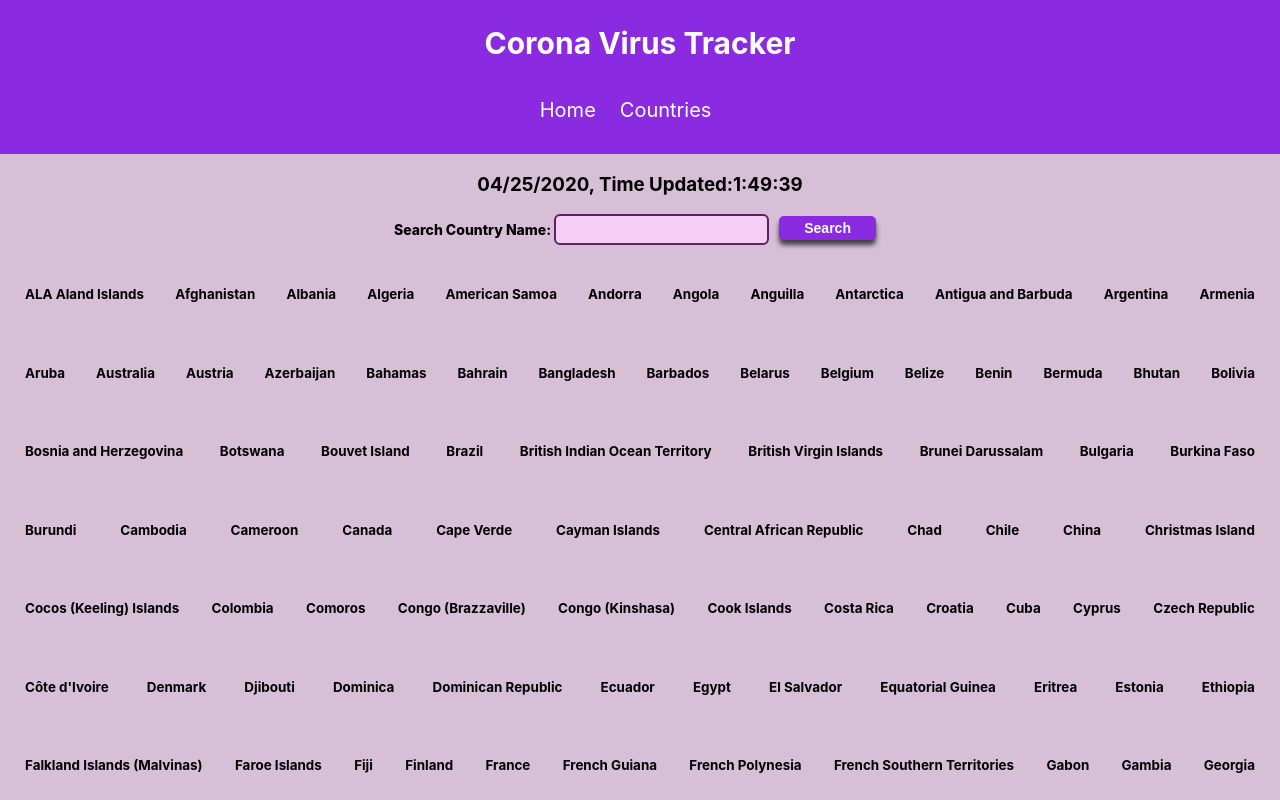
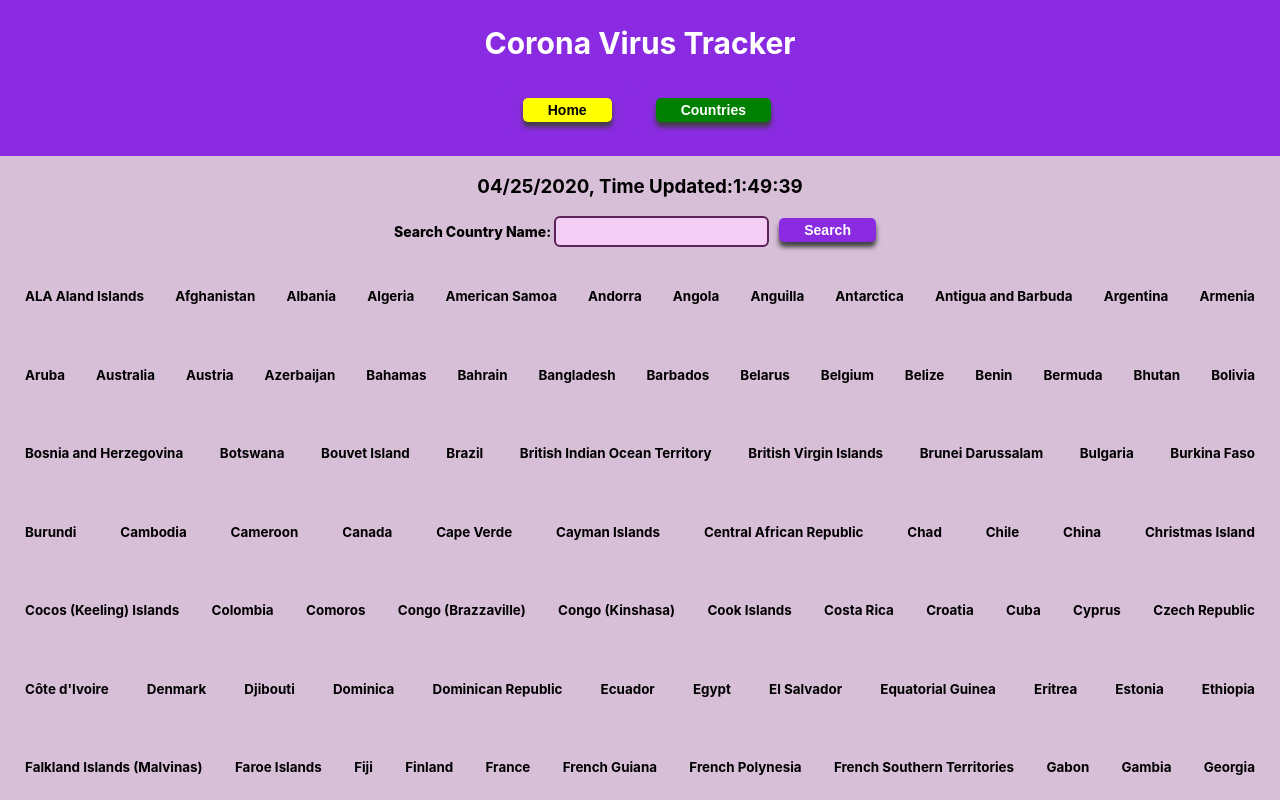
Before and after one commit to Taaseen71/CoVid19Daily, a React (Create React App) app in the folder covid/: page /countries in a window 1280 px wide. Shown: the top 800 px of the page. Built offline with nearby package versions, Linux system fonts and the light colour scheme.

Commit message:
added button styles

```diff
--- a/covid/src/App.css
+++ b/covid/src/App.css
@@ -70,11 +70,11 @@ h4 {
     color: white;
     border: 2px solid blueviolet;
     border-radius: 10px;
-
+    transform: translateX(25px)
 }
 
 .navBar :hover{
-    color: #BADA55;
+
     transition: all .2s ease-in-out;
     transform: scale(1.2)
   }
@@ -123,8 +123,6 @@ input {
 
 
 button {
-    background-color: blueviolet;
-    color: white;
     font-weight: 800;
     font-size: 14px;
     border-radius: 5px;
@@ -143,3 +141,18 @@ button:active {
     transform: translateY(2px);
 
 }
+
+.buttonSearch {
+    background-color: blueviolet;
+    color: white;
+}
+
+.buttonHome {
+    background-color: yellow;
+    color: black;
+}
+
+.buttonCountry {
+    background-color: green;
+    color: white;
+}
--- a/covid/src/Components/ButtonStories/Button.css
+++ b/covid/src/Components/ButtonStories/Button.css
@@ -1,7 +1,5 @@
 
 button {
-    background-color: blueviolet;
-    color: white;
     font-weight: 800;
     font-size: 14px;
     border-radius: 5px;
@@ -20,3 +18,18 @@ button:active {
     transform: translateY(2px);
 
 }
+
+.buttonSearch {
+    background-color: blueviolet;
+    color: white;
+}
+
+.buttonHome {
+    background-color: yellow;
+    color: black;
+}
+
+.buttonCountry {
+    background-color: green;
+    color: white;
+}
--- a/covid/src/Components/ButtonStories/Button.js
+++ b/covid/src/Components/ButtonStories/Button.js
@@ -3,7 +3,7 @@ import "./Button.css"
 
 // This is a functional component - just sent up a little differently as an arrow function!
 const Button = (props) => (
-    <button type="submit" > Search </button>
+    <button type="submit" className={props.type}> Search </button>
 )
 
 export default Button;
--- a/covid/src/Components/Countries.jsx
+++ b/covid/src/Components/Countries.jsx
@@ -69,7 +69,7 @@ function Countries(props) {
                     <label> Search Country Name: </label>
                     <input type="text" value={input} requied onChange={e => handleInput(e.target.value)} />
                     {/* <input type="submit" value="search Country" /> */}
-                    <button type="submit" > Search </button>
+                    <button type="submit" className="buttonSearch"> Search </button>
                 </form>
 
             </div>
--- a/covid/src/Components/Nav.jsx
+++ b/covid/src/Components/Nav.jsx
@@ -9,10 +9,10 @@ function Nav() {
                 <h1>Corona Virus Tracker</h1>
                 <ul className='unorderedList'>
                     <Link className='navBar' to='/'>
-                        <li>Home</li>
+                        <li><button className="buttonHome">Home</button></li>
                     </Link>
                     <Link className='navBar' to='/countries'>
-                        <li>Countries</li>
+                        <li><button className="buttonCountry">Countries</button></li>
                     </Link>
                 </ul>
             </nav>
--- a/covid/src/Components/NavBarStories/Nav.js
+++ b/covid/src/Components/NavBarStories/Nav.js
@@ -11,10 +11,10 @@ function Nav() {
                     <h1>Corona Virus Tracker</h1>
                     <ul className='unorderedList'>
                         <Link className='navBar' to='/'>
-                            <li>Home</li>
+                            <li><button>Home</button></li>
                         </Link>
                         <Link className='navBar' to='/countries'>
-                            <li>Countries</li>
+                            <li><button>Countries</button></li>
                         </Link>
                     </ul>
                 </nav>
```
Also changed, not shown: 1 other file (tests, documents, lock files or other folders).
